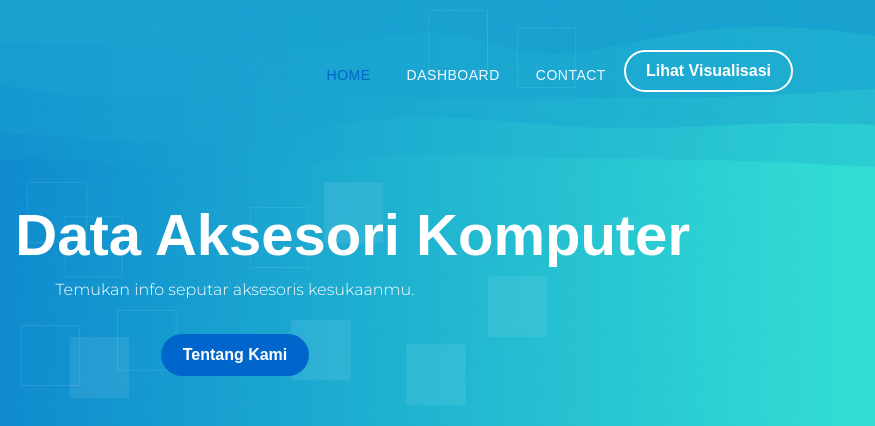
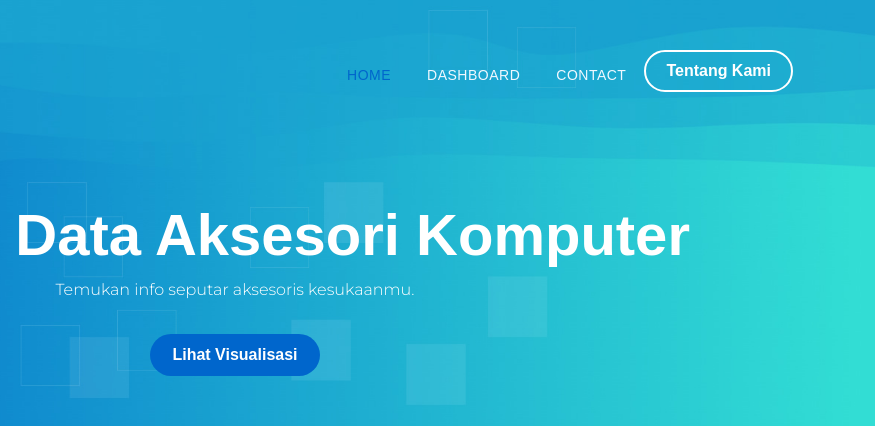
Before and after one commit to Proyek1-A3-Jaya/a3acskom_web, a plain HTML site: page index.html in a window 1280 px wide. Shown: the top 426 px of the page, 405-1280 px from the left. Drawn offline with nearby package versions, Linux system fonts and the light colour scheme; a web font is replaced by a local one.

Commit message:
edit nav bar

```diff
--- a/index.html
+++ b/index.html
@@ -68,8 +68,7 @@ https://templatemo.com/tm-584-pod-talk
                             <a class="nav-link" href="contact.html">Contact</a>
                         </li>
                         <li class="nav-item">
-                            <a href="about.html" class="btn custom-btn custom-border-btn smoothscroll">Lihat
-                                Visualisasi</a>
+                            <a href="#section_2" class="btn custom-btn custom-border-btn smoothscroll">Tentang Kami</a>
                         </li>
                     </ul>
 
@@ -88,7 +87,7 @@ https://templatemo.com/tm-584-pod-talk
 
                             <p class="text-white">Temukan info seputar aksesoris kesukaanmu.</p>
 
-                            <a href="#section_2" class="btn custom-btn smoothscroll mt-3">Tentang Kami</a>
+                            <a href="about.html" class="btn custom-btn smoothscroll mt-3">Lihat Visualisasi</a>
                         </div>
 
                         <!-- Profil Anggota -->
```
